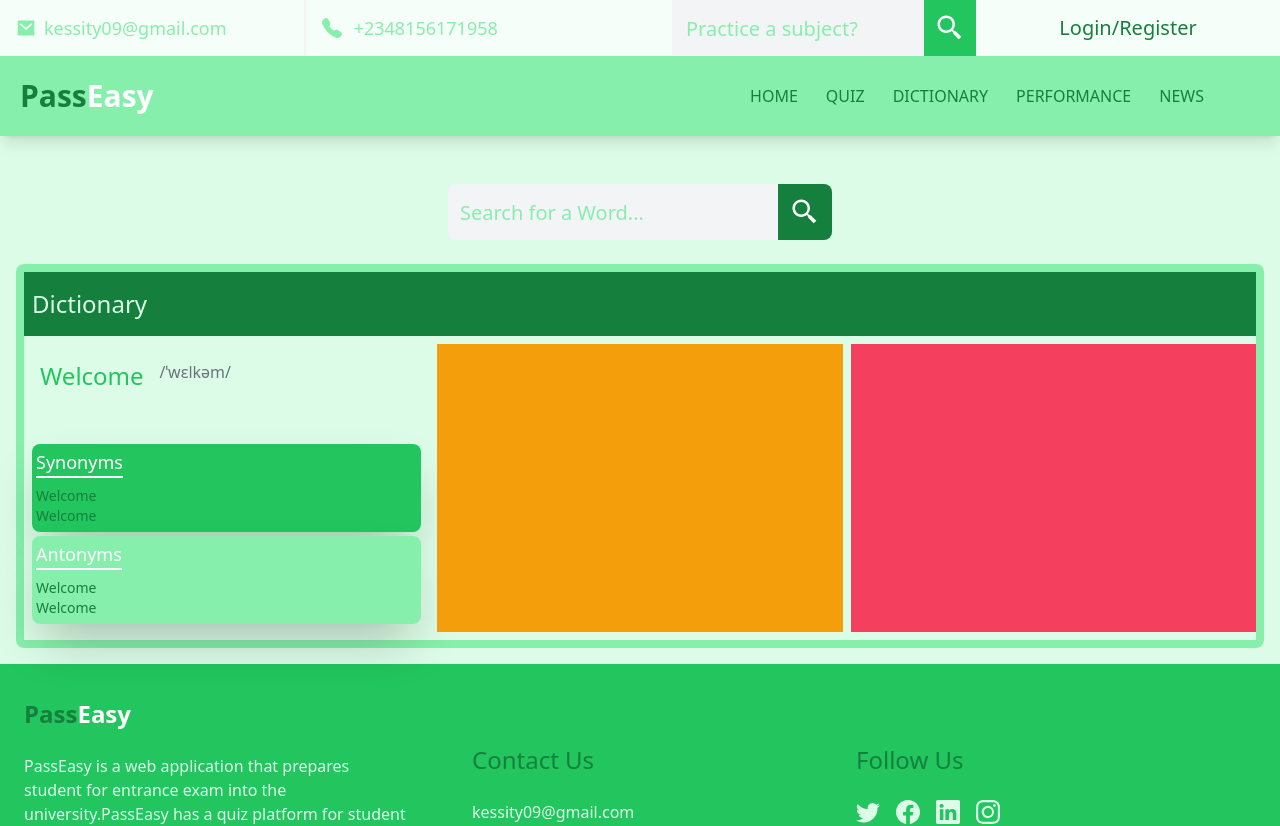
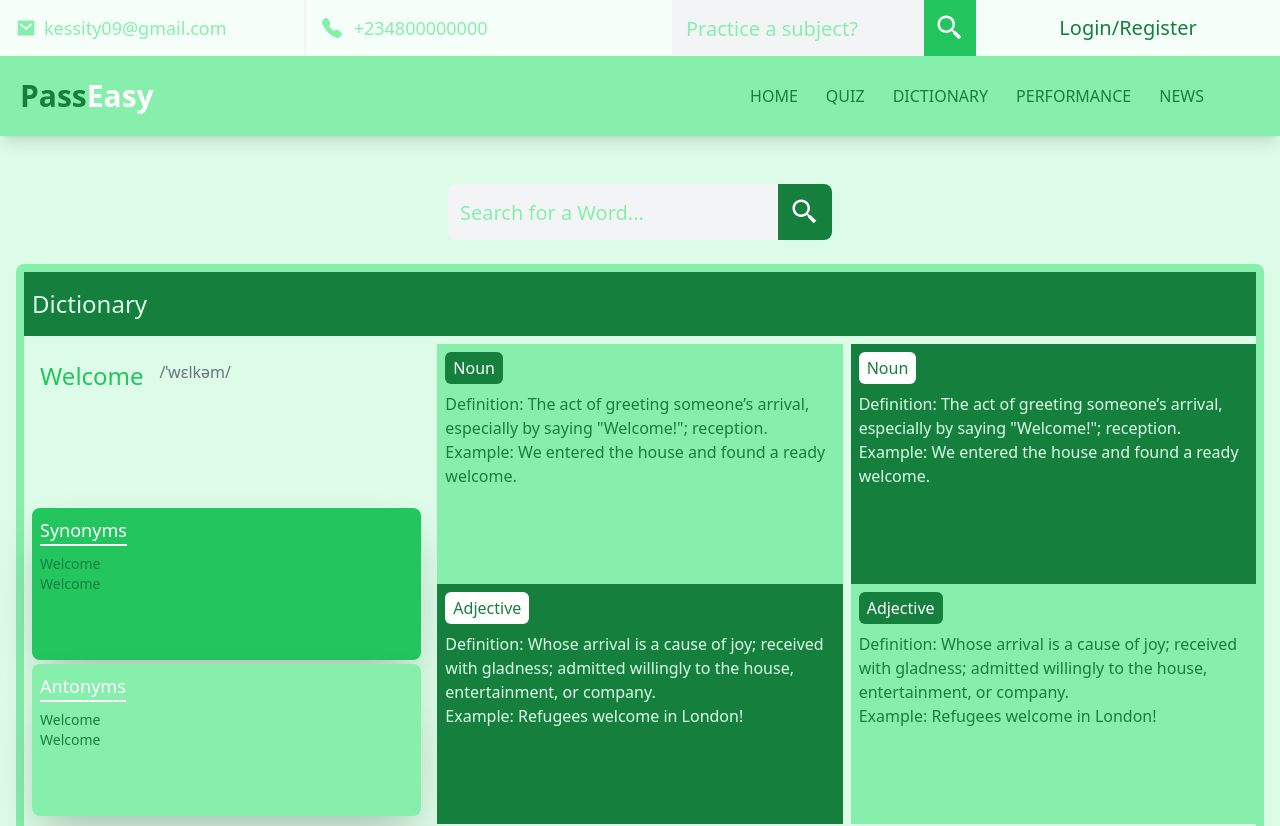
Before and after one commit to KINGSLEYEHAPA/pass-easy-stutern-personal-project, a React (Create React App) app: page /dictionary in a window 1280 px wide. Shown: the top 826 px of the page. Built offline with nearby package versions, Linux system fonts and the light colour scheme.

Commit message:
Working on dictionary page

```diff
--- a/src/components/Dictionary.jsx
+++ b/src/components/Dictionary.jsx
@@ -18,7 +18,7 @@ const Dictionary = () => {
           </span>
         </div>
       </div>
-      <div className=" w-full h-[40rem] ssm:w-full ssm:h-96 bg-green-300 p-2 rounded-lg">
+      <div className=" w-full h-[55rem] ssm:w-full ssm:h-[36rem] bg-green-300 p-2 rounded-lg">
         <div className="w-full h-full bg-green-100 flex flex-col justify-start items-center gap-2 ">
           <div className="flex  justify-start items-center h-16 bg-green-700 w-full p-2">
             <h1 className="text-green-100 text-xl ssm:text-2xl">Dictionary</h1>
@@ -30,8 +30,8 @@ const Dictionary = () => {
             </div>
           )}
           {wordSearched && (
-            <div className="bg-green-100 w-full h-[33rem] ssm:h-72 flex flex-col gap-2 ssm:flex ssm:flex-row">
-              <div className=" w-full h-[10rem] ssm:w-[30rem] ssm:h-full">
+            <div className="bg-green-100 w-full h-[55rem] ssm:h-[30rem] flex flex-col gap-2 ssm:flex ssm:flex-row">
+              <div className=" w-full h-[12rem] ssm:w-[30rem] ssm:h-full">
                 <div className="flex gap-1 h-full w-full p-2 justify-center items-center ssm:flex ssm:flex-col">
                   <div className=" w-1/3 h-full ssm:w-full ssm:h-1/3 p-2 ssm:flex ssm:gap-4">
                     <p className="text-lg ssm:text-2xl text-green-500">
@@ -39,7 +39,7 @@ const Dictionary = () => {
                     </p>
                     <span className="text-md text-gray-500">/ˈwɛlkəm/</span>
                   </div>
-                  <div className="bg-green-500 w-1/3 h-full ssm:w-full ssm:h-1/3 p-1 rounded-lg shadow-2xl">
+                  <div className="bg-green-500 w-1/3 h-full ssm:w-full ssm:h-1/3 p-2 rounded-lg shadow-2xl">
                     <p className="text-sm ssm:text-lg text-white border-b-2 border-white py-0 px-0 inline-block mb-2">
                       Synonyms
                     </p>
@@ -50,7 +50,7 @@ const Dictionary = () => {
                       Welcome
                     </p>
                   </div>
-                  <div className="bg-green-300 w-1/3 h-full ssm:w-full ssm:h-1/3 p-1 rounded-lg shadow-2xl">
+                  <div className="bg-green-300 w-1/3 h-full ssm:w-full ssm:h-1/3 p-2 rounded-lg shadow-2xl">
                     <p className="text-sm ssm:text-lg text-white border-b-2 border-white py-0 px-0 inline-block mb-2">
                       Antonyms
                     </p>
@@ -63,8 +63,74 @@ const Dictionary = () => {
                   </div>
                 </div>
               </div>
-              <div className="bg-amber-500 w-full h-[15rem] ssm:w-[30rem] ssm:h-full"></div>
-              <div className="bg-rose-500 w-full h-[15rem] ssm:w-[30rem] ssm:h-full"></div>
+              <div className=" w-full h-[18rem] ssm:w-[30rem] ssm:h-full flex flex-row ssm:flex ssm:flex-col">
+                <div className=" w-1/2 h-full ssm:w-full ssm:h-1/2 p-2 bg-green-300">
+                  <p className="px-2 py-1 bg-green-700 inline-block rounded-md text-white mb-2">
+                    Noun
+                  </p>
+                  <p className="text-green-700">
+                    Definition:{" "}
+                    <span>
+                      The act of greeting someone’s arrival, especially by
+                      saying "Welcome!"; reception.
+                    </span>
+                  </p>
+                  <p className="text-green-700">
+                    Example:{" "}
+                    <span>We entered the house and found a ready welcome.</span>
+                  </p>
+                </div>
+                <div className=" w-1/2 h-full ssm:w-full ssm:h-1/2 p-2 bg-green-700">
+                  <p className="px-2 py-1 bg-white inline-block rounded-md text-green-700 mb-2">
+                    Adjective
+                  </p>
+                  <p className="text-green-100">
+                    Definition:{" "}
+                    <span>
+                      Whose arrival is a cause of joy; received with gladness;
+                      admitted willingly to the house, entertainment, or
+                      company.
+                    </span>
+                  </p>
+                  <p className="text-green-100">
+                    Example: <span>Refugees welcome in London!</span>
+                  </p>
+                </div>
+              </div>
+              <div className=" w-full h-[18rem] ssm:w-[30rem] ssm:h-full flex  ssm:flex ssm:flex-col">
+                <div className=" w-1/2 h-full ssm:w-full ssm:h-1/2 p-2 bg-green-700">
+                  <p className="px-2 py-1 bg-white inline-block rounded-md text-green-700 mb-2">
+                    Noun
+                  </p>
+                  <p className="text-green-100">
+                    Definition:{" "}
+                    <span>
+                      The act of greeting someone’s arrival, especially by
+                      saying "Welcome!"; reception.
+                    </span>
+                  </p>
+                  <p className="text-green-100">
+                    Example:{" "}
+                    <span>We entered the house and found a ready welcome.</span>
+                  </p>
+                </div>
+                <div className=" w-1/2 h-full ssm:w-full ssm:h-1/2 p-2 bg-green-300">
+                  <p className="px-2 py-1 bg-green-700 inline-block rounded-md text-white mb-2">
+                    Adjective
+                  </p>
+                  <p className="text-green-700">
+                    Definition:{" "}
+                    <span>
+                      Whose arrival is a cause of joy; received with gladness;
+                      admitted willingly to the house, entertainment, or
+                      company.
+                    </span>
+                  </p>
+                  <p className="text-green-700  ">
+                    Example: <span>Refugees welcome in London!</span>
+                  </p>
+                </div>
+              </div>
             </div>
           )}
         </div>
--- a/src/components/Header.jsx
+++ b/src/components/Header.jsx
@@ -35,7 +35,7 @@ const Header = () => {
             {" "}
             <BsTelephoneFill />
           </span>
-          <span className="text-lg text-green-300">+2348156171958</span>
+          <span className="text-lg text-green-300">+234800000000</span>
         </div>
         <div className="bg-green-100/30 h-full w-full lg:w-80 flex justify-center items-center hover:cursor-pointer border-l-2 border-gray-100">
           <Search />
```
